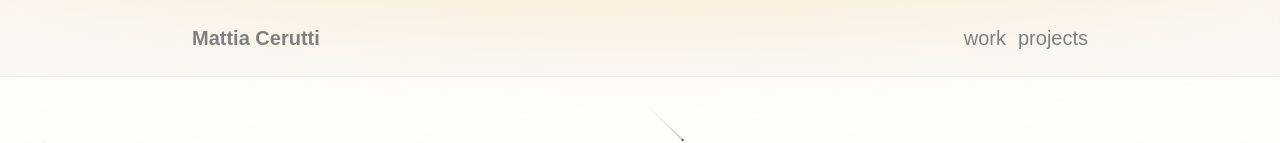
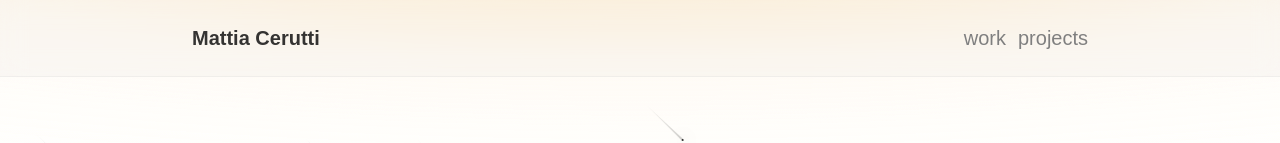
Before and after one commit to mattiacerutti/portfolio, a Next.js app: page / in a window 1280 px wide. Shown: the top 143 px of the page. Built offline with nearby package versions, Linux system fonts and the light colour scheme.

Commit message:
fix: make header name white

```diff
--- a/src/sections/header.tsx
+++ b/src/sections/header.tsx
@@ -6,7 +6,7 @@ export default function Header() {
   return (
     <header className="fixed top-0 left-0 z-50 w-full p-6 text-xl border-b bg-[var(--foreground)]/2 border-gray-500/10 bg-clip-padding backdrop-blur-md">
       <div className="flex justify-between max-w-4xl mx-auto">
-        <CustomLink href="/" className="font-semibold">
+        <CustomLink href="/" className="font-semibold !text-[var(--foreground)]/80">
           Mattia Cerutti
         </CustomLink>
         <NavLinks />
```
